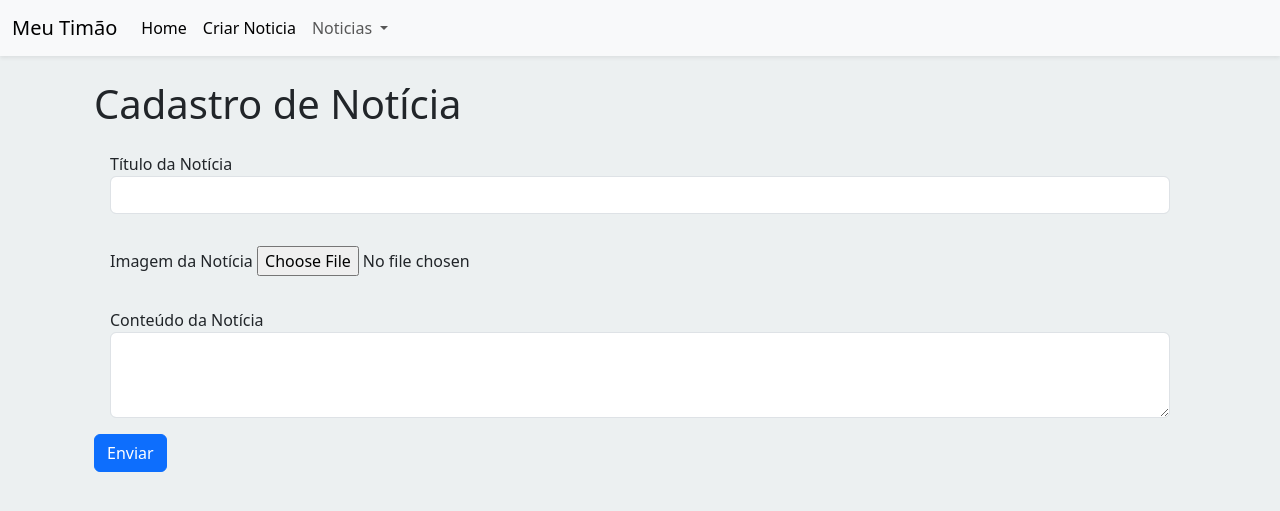
After one commit to FaelSantoss/challenge2_classPW, a Flask app: page /cadastro in a window 1280 px wide. The commit adds this page. Shown: the top 511 px of the page. Run offline with Flask 3, Linux system fonts and the light colour scheme.

Commit message:
add forms for news creation

```diff
--- a/project/routes.py
+++ b/project/routes.py
@@ -1,4 +1,6 @@
-from flask import render_template, url_for
+from flask import request, render_template, redirect, url_for
+from werkzeug.utils import secure_filename
+import os
 from project import app
 
 @app.route('/')
@@ -16,3 +18,12 @@ def noticia2():
 @app.route('/noticia3')
 def noticia3():
     return render_template("noticia3.html")
+
+@app.route('/cadastro', methods=['GET', 'POST'])
+def cadastro_noticia():
+    if request.method == 'POST':
+        titulo = request.form['titulo']
+        conteudo = request.form['conteudo']
+        imagem = request.files['imagem']
+        return redirect(url_for('index'))
+    return render_template('cadastro.html')
--- /dev/null
+++ b/project/templates/cadastro.html
@@ -0,0 +1,21 @@
+{% extends "homepage.html" %}
+{% block body %}
+<div class="container p-4">
+    <h1>Cadastro de Notícia</h1>
+    <form method="POST" enctype="multipart/form-data">
+        <div class="form-group p-3">
+            <label for="titulo">Título da Notícia</label>
+            <input type="text" class="form-control" id="titulo" name="titulo" required>
+        </div>
+        <div class="form-group p-3">
+            <label for="imagem">Imagem da Notícia</label>
+            <input type="file" class="form-control-file" id="imagem" name="imagem" required>
+        </div>
+        <div class="form-group p-3">
+            <label for="conteudo">Conteúdo da Notícia</label>
+            <textarea class="form-control" id="conteudo" name="conteudo" rows="3" required></textarea>
+        </div>
+        <button type="submit" class="btn btn-primary">Enviar</button>
+    </form>
+</div>
+{% endblock %}
--- a/project/templates/homepage.html
+++ b/project/templates/homepage.html
@@ -26,6 +26,10 @@
             <ul class="navbar-nav">
               <li class="nav-item">
                 <a class="nav-link active" aria-current="page" href="/">Home</a>
+              </li>
+              <li class="nav-item dropdown">
+              <li class="nav-item">
+                <a class="nav-link active" aria-current="page" href="/cadastro">Criar Noticia</a>
               </li>
               <li class="nav-item dropdown">
                 <a class="nav-link dropdown-toggle" href="#" role="button" data-bs-toggle="dropdown" aria-expanded="false">
```
